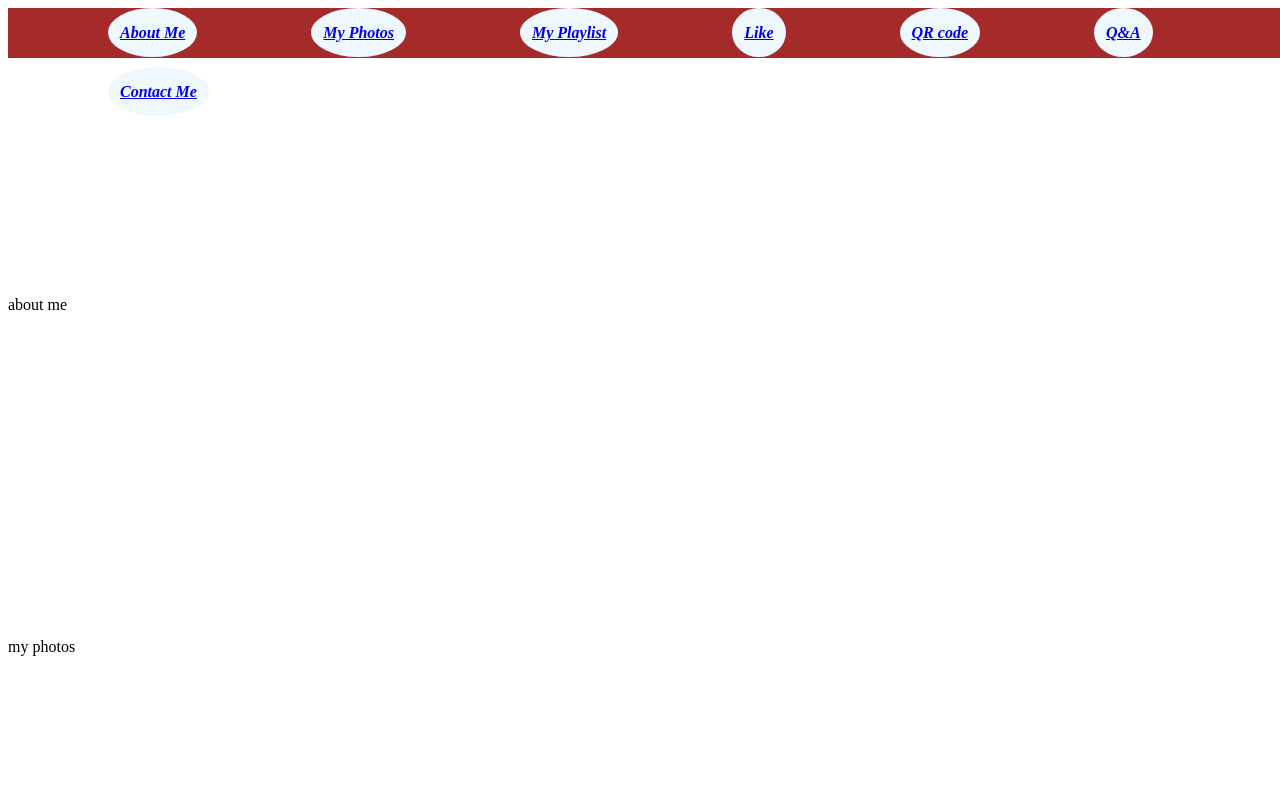
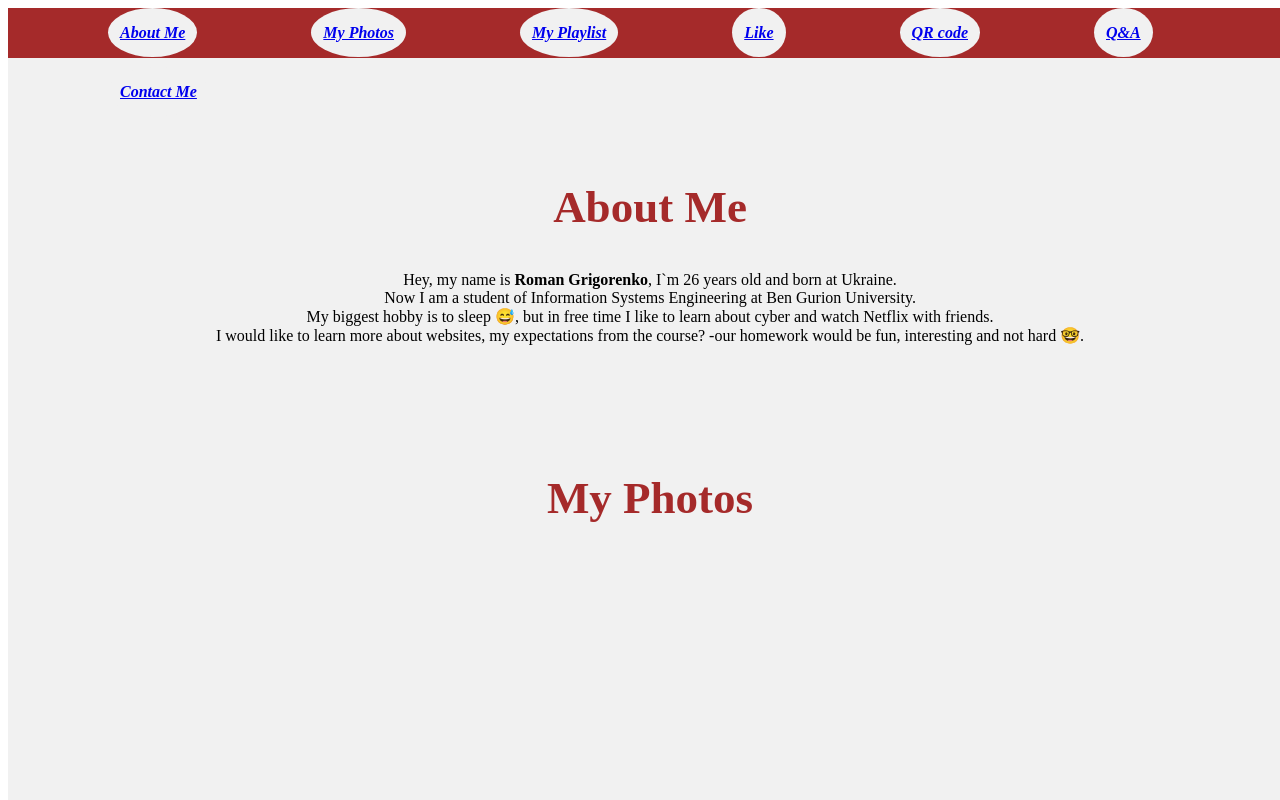
Before and after one commit to SISE-Web-Development-Environments/317365070, a plain HTML site: page index.html in a window 1280 px wide. Shown: the top 800 px of the page. Drawn offline with Linux system fonts and the light colour scheme.

Commit message:
About Me

```diff
--- a/index.html
+++ b/index.html
@@ -1,5 +1,6 @@
 <!DOCTYPE html>
 <html>
+<meta name="viewport" content="width=device-width, initial-scale=1.0">
 <head>
 	<link rel="stylesheet" type="text/css" href="style.css" />
 </head>
@@ -14,6 +15,7 @@
 		<li><a href="#contact">Contact Me</a></li>
 	</div>
 
+
 	<section id="about" class="section">
 		<br/>
 		<br/>
@@ -22,39 +24,20 @@
 		<br/>
 		<br/>
 		<br/>
-		<br/>
-		<br/>
-		<br/>
-		<br/>
-		<br/>
-		<br/>
-		<br/>
-		<br/>
-		<br/>
-		about me
+		<h1 style="font-size:45px; color:#A52A2A;">About Me</h1>
+		<p>
+			Hey, my name is <b>Roman Grigorenko</b>, I`m 26 years old and born at Ukraine.<br/>
+			Now I am a student of Information Systems Engineering at Ben Gurion University.<br/>
+			My biggest hobby is to sleep &#128517;, but in free time I like to learn about cyber and watch Netflix with friends.<br/>
+			I would like to learn more about websites, my expectations from the course? -our homework would be fun, interesting and not hard &#129299;.<br/>
+		</p>
 		<br/>
 		<br/>
 		<br/>
 	</section>
 
 	<section id="photos" class="section">
-		<br/>
-		<br/>
-		<br/>
-		<br/>
-		<br/>
-		<br/>
-		<br/>
-		<br/>
-		<br/>
-		<br/>
-		<br/>
-		<br/>
-		<br/>
-		<br/>
-		<br/>
-		<br/>
-		my photos
+		<h1 style="font-size:45px; color:#A52A2A;">My Photos</h1>
 		<br/>
 		<br/>
 		<br/>
--- a/style.css
+++ b/style.css
@@ -13,9 +13,16 @@
 li {
 	border-radius: 100%;
 	margin: 0 10px 10px 100px;
-  background: #F0F8FF;
+  background: #F1F1F1;
   display:inline-block;
   line-height:25px;
 	text-align:center;
 	padding:12px
 }
+
+section {
+	width: 100%;
+	background-color: #F1F1F1;
+  text-align: center;
+  padding: 10px;
+}
```
